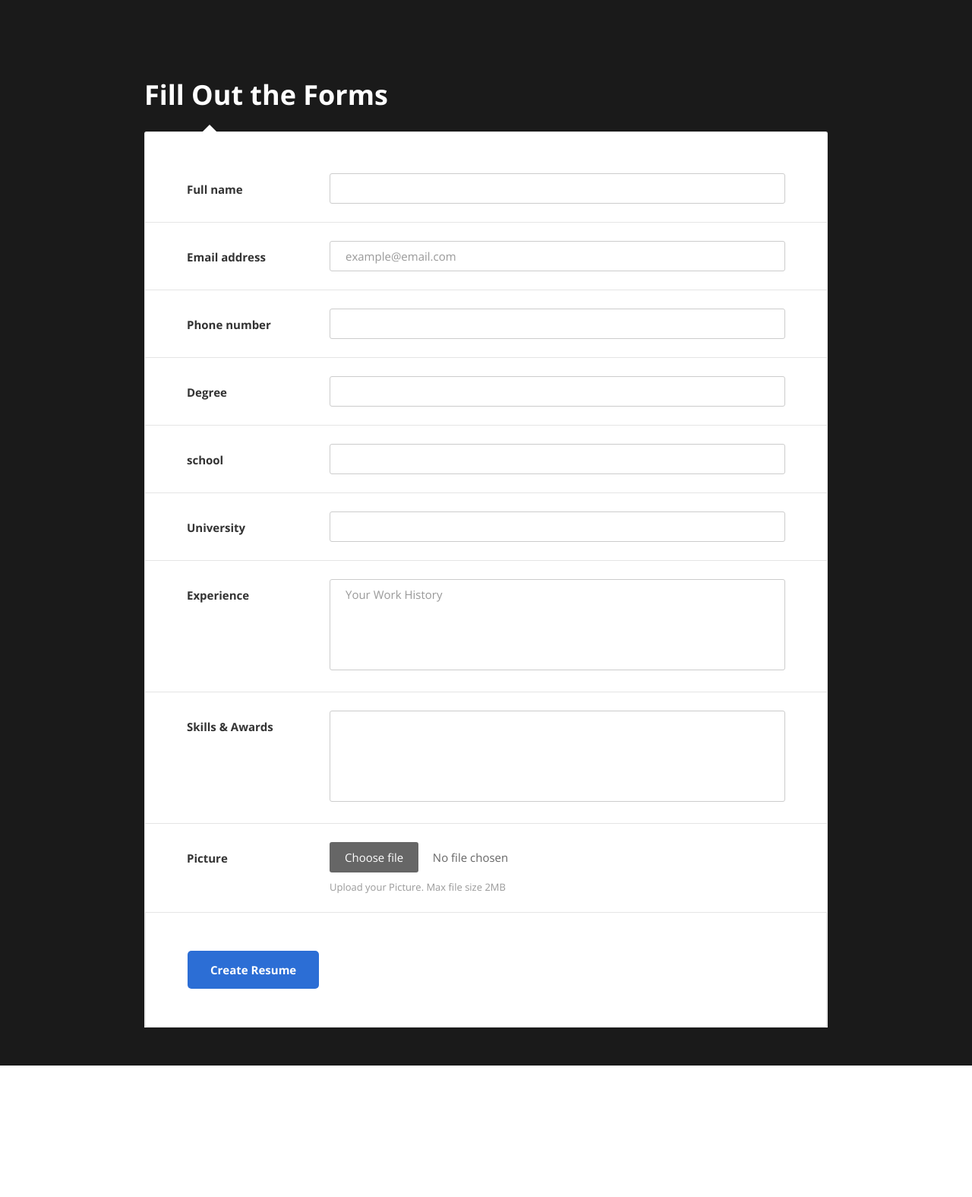
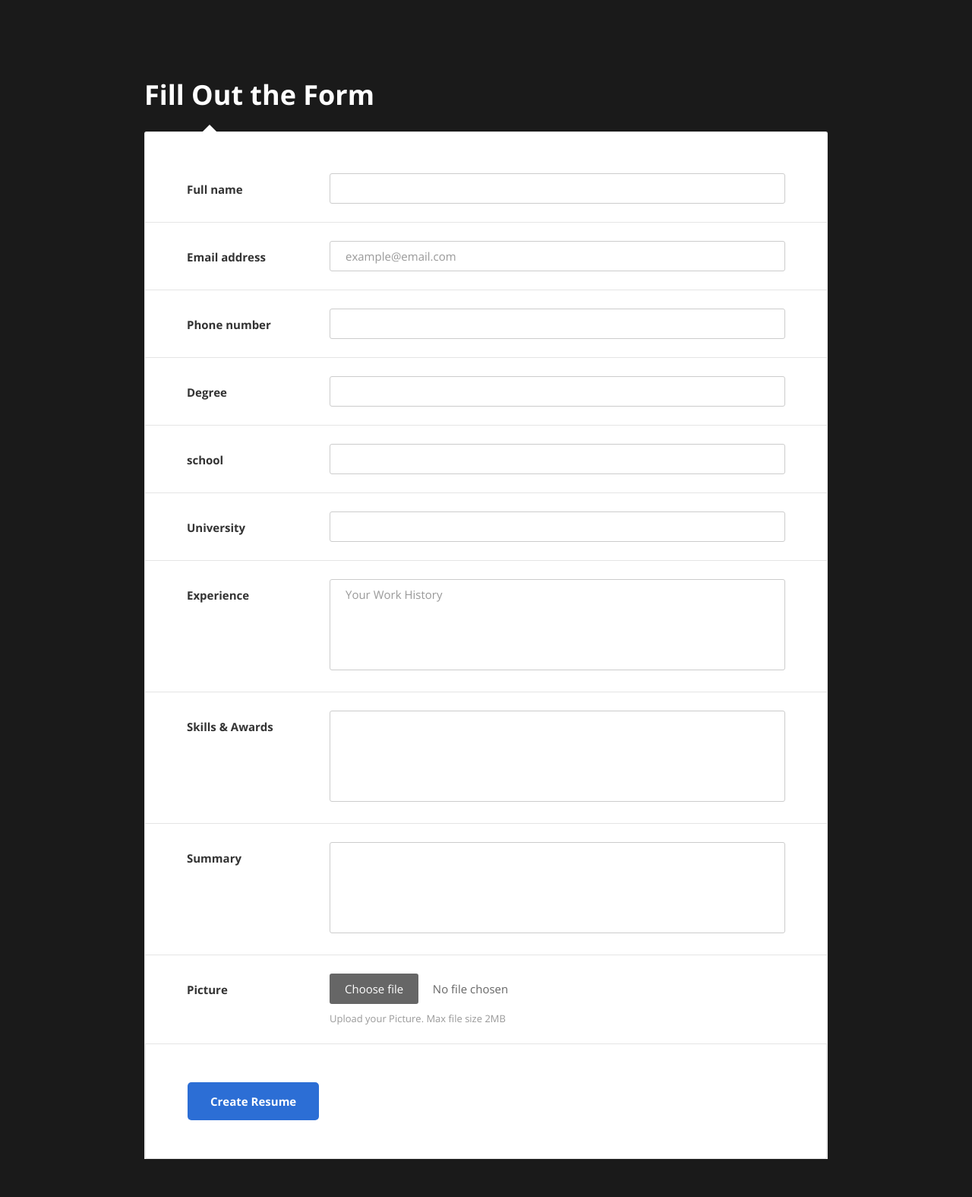
Before and after one commit to imanashoorii/CV_Generator, a Django app: page /create-resume/ in a window 1280 px wide. Shown: the whole page at 76% size. Before the commit the page ends 1402 px from the top, so only its background shows below. Run offline with Django 3.2, Linux system fonts and the light colour scheme.

Commit message:
fix form template

```diff
--- a/cv/templates/add-edit-resume.html
+++ b/cv/templates/add-edit-resume.html
@@ -25,7 +25,7 @@
         <div class="wrapper wrapper--w900">
             <div class="card card-6">
                 <div class="card-heading">
-                    <h2 class="title">Fill Out the Forms</h2>
+                    <h2 class="title">Fill Out the Form</h2>
                 </div>
                 <div class="card-body">
                     <form method="POST" enctype="multipart/form-data">
@@ -36,6 +36,7 @@
                                 <input class="input--style-6" type="text" name="name">
                             </div>
                         </div>
+
                         <div class="form-row">
                             <div class="name">Email address</div>
                             <div class="value">
@@ -44,6 +45,7 @@
                                 </div>
                             </div>
                         </div>
+
                         <div class="form-row">
                             <div class="name">Phone number</div>
                             <div class="value">
@@ -86,6 +88,14 @@
                             </div>
                         </div>
                         <div class="form-row">
+                            <div class="name">Summary</div>
+                            <div class="value">
+                                <div class="input-group">
+                                    <textarea class="textarea--style-6" name="summary"></textarea>
+                                </div>
+                            </div>
+                        </div>
+                        <div class="form-row">
                             <div class="name">Picture</div>
                             <div class="value">
                                 <div class="input-group js-input-file">
@@ -113,7 +123,6 @@
     <!-- Main JS-->
     <script src="{% static "js/global.js" %}"></script>
 
-</body><!-- This templates was made by Colorlib (https://colorlib.com) -->
-
+</body>
 </html>
 <!-- end document-->
--- a/cv/templates/landing.html
+++ b/cv/templates/landing.html
@@ -55,7 +55,7 @@
                     <div class="col-lg-8 text-center">
                         <h2 class="mt-0">Let's Get In Touch!</h2>
                         <hr class="divider my-4" />
-                        <p class="text-muted mb-5">Ready to start your next project with me? Give me a call or send me an email and we I will get back to you as soon as possible!</p>
+                        <p class="text-muted mb-5">Ready to start your next project with me? Give me a call or send me an email and I will get back to you as soon as possible!</p>
                     </div>
                 </div>
                 <div class="row">
--- a/cv/views.py
+++ b/cv/views.py
@@ -9,7 +9,6 @@ def landing(request):
 def resume_form(request):
     form = ProfileFormItem(request.POST or None, request.FILES)
     if form.is_valid():
-        print(form.cleaned_data)
         form.save()
         return redirect('cv:landing')
 
```
